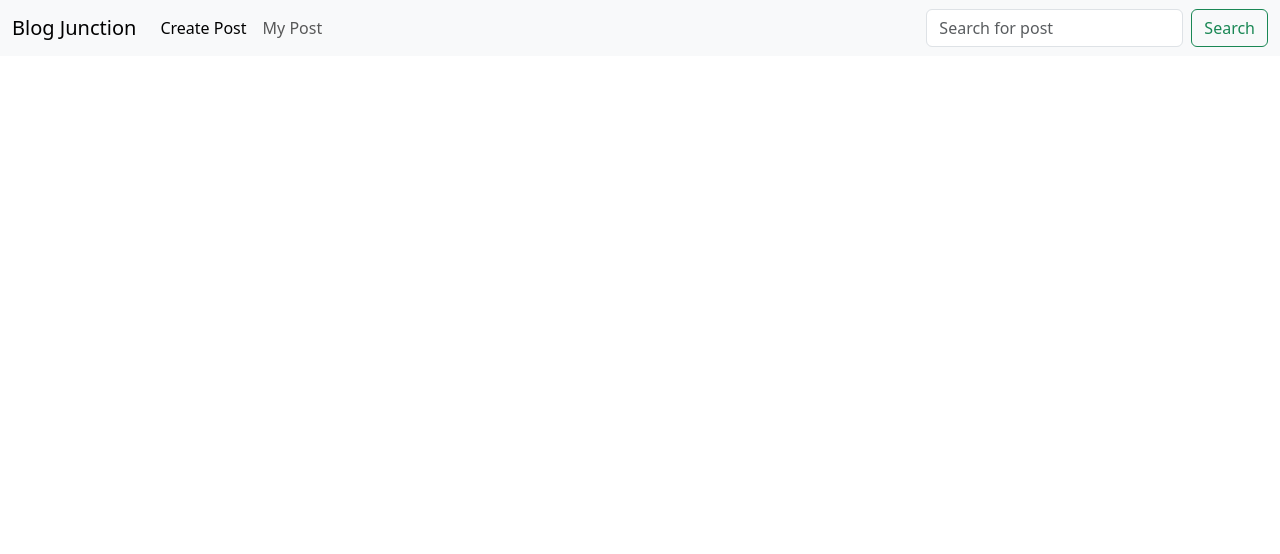
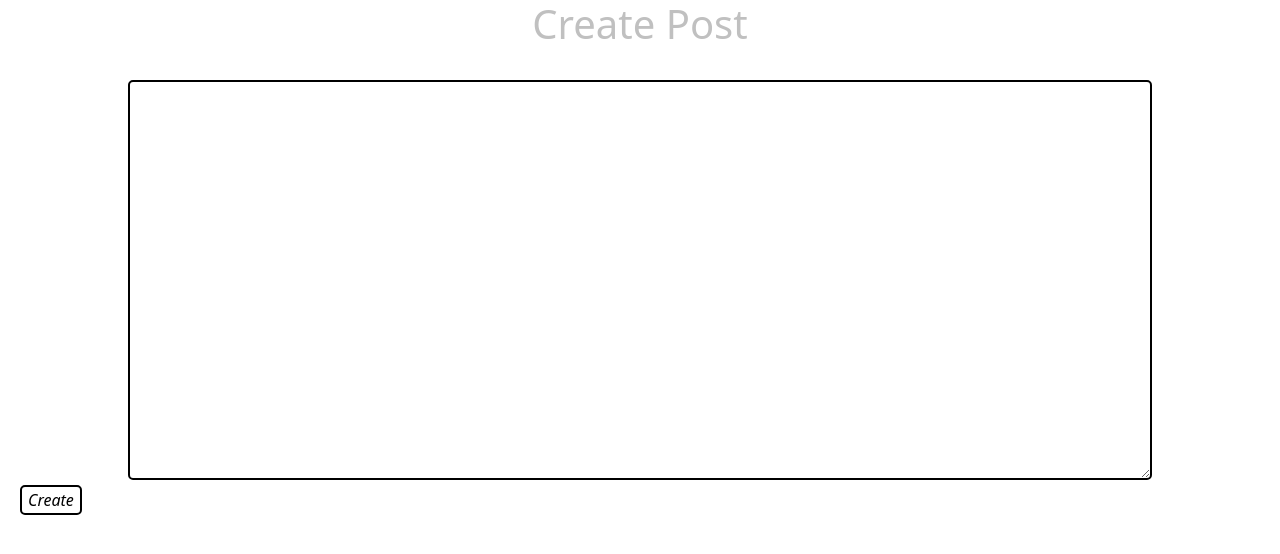
Before and after one commit to Parasdeveloper8/Blog-junction, a React (Vite) app in the folder frontend/UI/: page /createPage in a window 1280 px wide. Shown: the top 554 px of the page. Built offline with nearby package versions, Linux system fonts and the light colour scheme.

Commit message:
[update]:Added Routes and created 'make post' page

```diff
--- a/frontend/UI/package.json
+++ b/frontend/UI/package.json
@@ -11,7 +11,8 @@
   },
   "dependencies": {
     "react": "^19.0.0",
-    "react-dom": "^19.0.0"
+    "react-dom": "^19.0.0",
+    "react-router-dom": "^7.4.1"
   },
   "devDependencies": {
     "@eslint/js": "^9.21.0",
--- a/frontend/UI/src/App.tsx
+++ b/frontend/UI/src/App.tsx
@@ -1,9 +1,18 @@
-import NavBar from "./components/navbar";
+import { BrowserRouter as Router, Routes, Route } from "react-router-dom";
+import NotFound from "./components/notFound.tsx";
+import Home from "./components/home.tsx";
+import CreatePage from "./components/create.tsx";
 function App() {
 
   return (
     <>
-    <NavBar/>
+    <Router>
+      <Routes>
+        <Route path="/" element={<Home/>} /> {/*Render Home Page */}
+        <Route path="/createPage" element = {<CreatePage/>}/> {/* Render create post page */}
+        <Route path="*" element={<NotFound />} /> {/* Render not found page if route not found */}
+      </Routes>
+    </Router>
     </>
   )
 }
--- /dev/null
+++ b/frontend/UI/src/components/create.tsx
@@ -0,0 +1,38 @@
+import { useState } from "react"
+
+const CreatePage = () =>{
+    const [isHovered,setHovered] = useState(false);
+    //CSS styling
+    const divStyle:React.CSSProperties = {
+              border:"2px solid black",
+              width:"80vw",
+              borderRadius:"5px",
+              display:"flex",
+              flexDirection:"column",
+              height:"50vh",
+              fontSize:"25px",
+              fontStyle:"italic"
+    }
+    const buttonStyle:React.CSSProperties = {
+        marginLeft:"20px",
+        fontStyle:"italic",
+        marginTop:"5px",
+        border:"2px solid black",
+        borderRadius:"5px",
+        backgroundColor:isHovered ? "black" : "white",
+        color:isHovered ? "white" : "black"
+    }
+    return (
+           <div style={{height:"100vh",width:"100%",backgroundColor:"white"}}>
+           <h1 className="text-center" style={{color:"silver"}}>Create Post</h1>
+           <div>
+            <form>
+                 <label htmlFor="f" className="text-center" style={{color:"white"}}>Select File</label>
+                 <textarea id="f" style={divStyle} className="mx-auto"></textarea>
+                <button style={buttonStyle} onMouseEnter={()=>setHovered(true)} onMouseLeave={()=>setHovered(false)}>Create</button>
+            </form>
+           </div>
+           </div>
+    )
+}
+export default CreatePage
--- /dev/null
+++ b/frontend/UI/src/components/footer.tsx
@@ -0,0 +1,8 @@
+const Footer = () =>{
+    return (
+        <>
+        <p>@Parasdeveloper8</p>
+        </>
+    )
+}
+export default Footer
--- /dev/null
+++ b/frontend/UI/src/components/header.tsx
@@ -0,0 +1,10 @@
+import NavBar from "./navbar.tsx";
+
+const Header = () =>{
+    return (
+        <>
+        <NavBar/>
+        </>
+    )
+}
+export default Header
--- /dev/null
+++ b/frontend/UI/src/components/home.tsx
@@ -0,0 +1,14 @@
+import Footer from "./footer"
+import Header from "./header"
+import Main from "./main"
+
+const Home = () =>{
+    return (
+        <>
+        <Header/>
+        <Main/>
+        <Footer/>
+        </>
+    )
+}
+export default Home
--- /dev/null
+++ b/frontend/UI/src/components/main.tsx
@@ -0,0 +1,10 @@
+const Main = () =>{
+    return (
+        <>
+        <div>
+            <p>Loading..</p>
+        </div>
+        </>
+    )
+}
+export default Main
--- a/frontend/UI/src/components/navbar.tsx
+++ b/frontend/UI/src/components/navbar.tsx
@@ -1,3 +1,4 @@
+import { Link } from "react-router-dom";
 const NavBar = () => {
     //css properties
     //const styling:React.CSSProperties = { }
@@ -7,7 +8,7 @@ const NavBar = () => {
         <nav className="navbar navbar-expand-lg bg-body-tertiary">
         <div className="container-fluid">
             <div>
-            <a className="navbar-brand" href="/">Blog Junction</a>
+            <Link className="navbar-brand" to="/">Blog Junction</Link>
             </div>
         <button className="navbar-toggler" type="button" data-bs-toggle="collapse" data-bs-target="#navbarSupportedContent" aria-controls="navbarSupportedContent" aria-expanded="false" aria-label="Toggle navigation">
         <span className="navbar-toggler-icon"></span>
@@ -16,7 +17,7 @@ const NavBar = () => {
         <div className="collapse navbar-collapse" id="navbarSupportedContent">
         <ul className="navbar-nav me-auto mb-2 mb-lg-0">
         <li className="nav-item">
-          <a className="nav-link active" aria-current="page" href="#">Create Post</a>
+          <Link className="nav-link active" aria-current="page" to="/createPage">Create Post</Link>
         </li>
         <li className="nav-item">
           <a className="nav-link" href="#">My Post</a>
--- /dev/null
+++ b/frontend/UI/src/components/notFound.tsx
@@ -0,0 +1,8 @@
+const NotFound  = () =>{
+    return (
+        <>
+        <h1>Page Not Found</h1>
+        </>
+    )
+}
+export default NotFound
```
Also changed, not shown: 1 other file (tests, documents, lock files or other folders).
